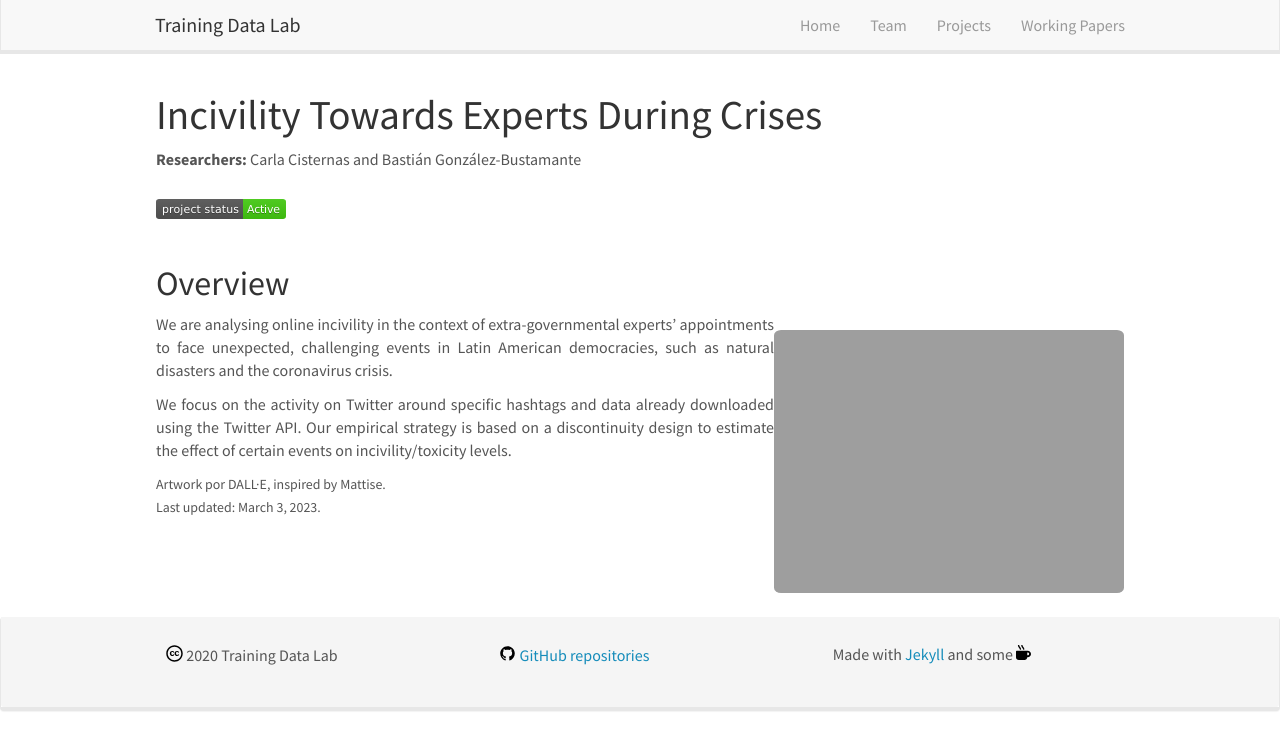
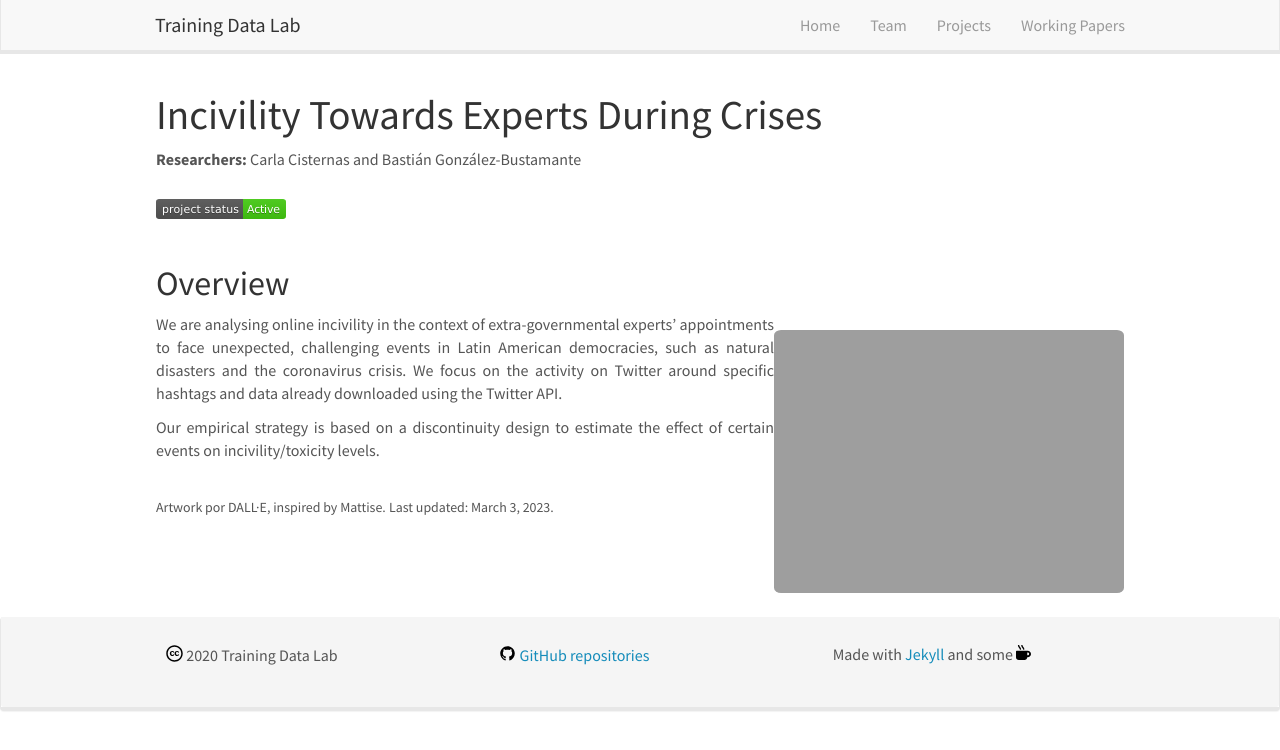
Before and after one commit to training-datalab/old-training-datalab.com, a Jekyll site: the page built from _pages/incivility-towards-experts-during-crises.md, in a window 1280 px wide. Shown: the top 750 px of the page. Built offline with Jekyll 4.4.1, drawn with Linux system fonts in a browser that asks for light colours; nearby versions of some CDN libraries.

Commit message:
Update incivility-towards-experts-during-crises.md

```diff
--- a/_pages/incivility-towards-experts-during-crises.md
+++ b/_pages/incivility-towards-experts-during-crises.md
@@ -16,10 +16,10 @@ permalink: /projects/incivility-towards-experts-during-crises
 
 ![]({{ site.url }}{{ site.baseurl }}/images/projects/experts.png){: style="width: 350px; float: right; border: 10px"}
 
-<p align="justify">We are analysing online incivility in the context of extra-governmental experts' appointments to face unexpected, challenging events in Latin American democracies, such as natural disasters and the coronavirus crisis.</p>
+<p align="justify">We are analysing online incivility in the context of extra-governmental experts' appointments to face unexpected, challenging events in Latin American democracies, such as natural disasters and the coronavirus crisis. We focus on the activity on Twitter around specific hashtags and data already downloaded using the Twitter API.</p>
 
-<p align="justify">We focus on the activity on Twitter around specific hashtags and data already downloaded using the Twitter API. Our empirical strategy is based on a discontinuity design to estimate the effect of certain events on incivility/toxicity levels.</p>
+<p align="justify">Our empirical strategy is based on a discontinuity design to estimate the effect of certain events on incivility/toxicity levels.</p>
 
+<br />
 <small>Artwork por DALL·E, inspired by Mattise.</small>
-<br />
 <small>Last updated: March 3, 2023.</small>
```
